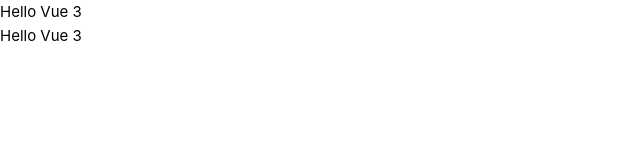
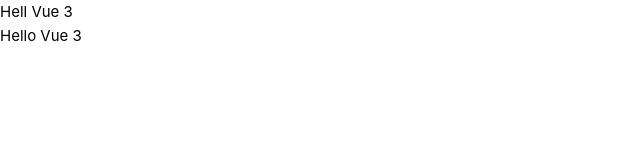
Before and after one commit to anhlhpl52119/vue3-scaffold, a Vue app: page / in a window 1280 px wide. Shown: the top 160 px of the page, without its empty margins (0-640 px from the left). Built offline with nearby package versions, Linux system fonts and the light colour scheme.

Commit message:
chore: update

```diff
--- a/src/views/HomeView.vue
+++ b/src/views/HomeView.vue
@@ -1,6 +1,6 @@
 <template>
   <div>
-    Hello Vue 3
+    Hell Vue 3
     <span>
       <TestCom foo="sadsd" nasm="sdsd" sdsd=" sdsd"></TestCom>
     </span>
```
